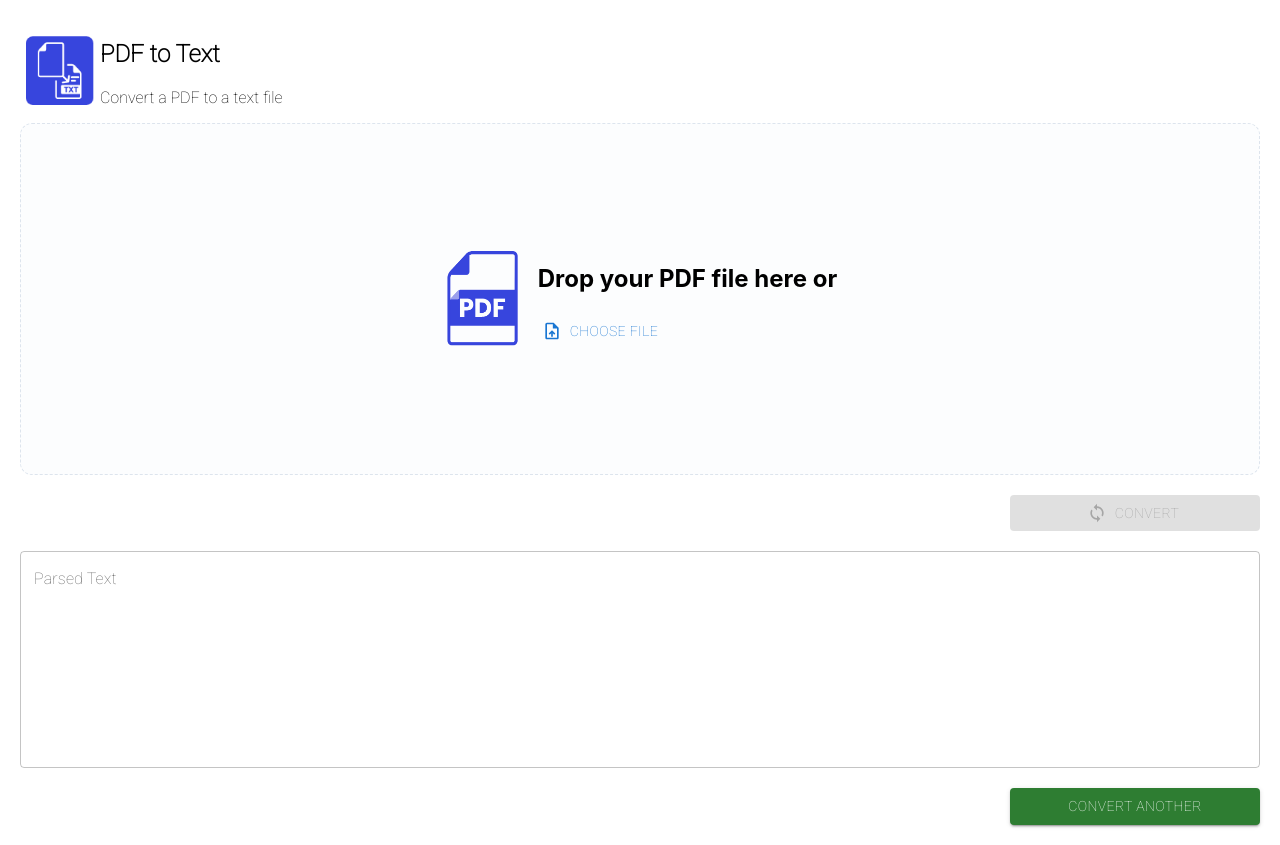
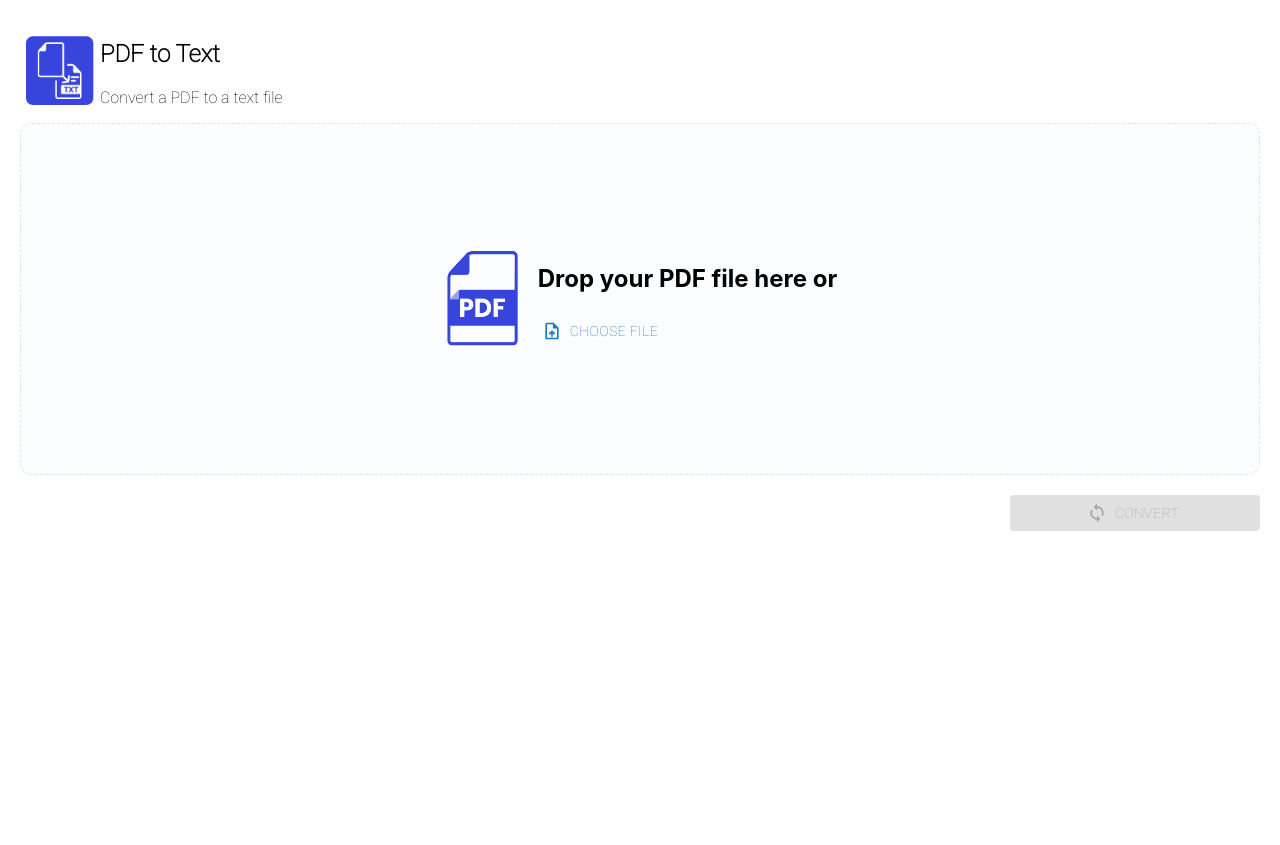
Before and after one commit to anand-san/pdf-to-text, a React (Create React App) app: page / in a window 1280 px wide. After the commit the page ends 800 px from the top, so only its background shows below. Built offline with nearby package versions, Linux system fonts and the light colour scheme.

Commit message:
fix: add missing prop

```diff
--- a/src/Layouts/Pdf2Text/Pdf2Text.tsx
+++ b/src/Layouts/Pdf2Text/Pdf2Text.tsx
@@ -11,8 +11,12 @@ export const Pdf2Text = () => {
     return (
       <div className='pdfToText'>
           <HeadingSection />
-          <UploadSection setParsedFileData={setParsedFileData} />
-          <ParsedTextArea pdfData={parsedFileData}/>
+          {
+              parsedFileData ?
+                  <ParsedTextArea pdfData={parsedFileData} setPdfData={setParsedFileData}/> :
+                  <UploadSection setPdfData={setParsedFileData} />
+          }
+
       </div>
   );
 }
```
